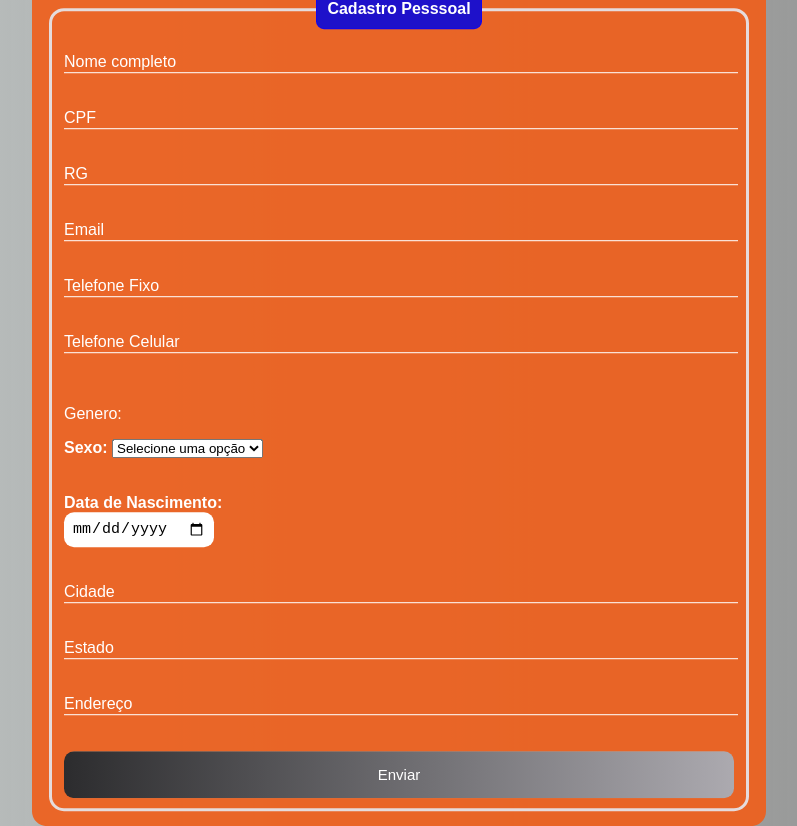
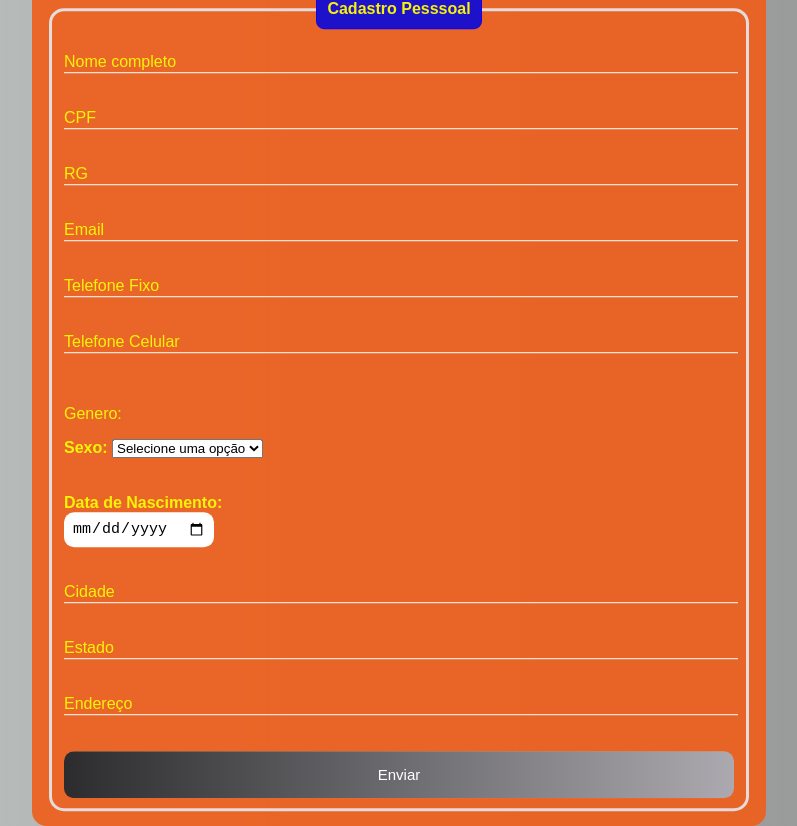
Before and after one commit to Tony100574/Desafio-Cadastro-Pessoal, a plain HTML site: page index.html in a window 1280 px wide. Shown: the whole page, without its empty margins (241-1038 px from the left). Drawn offline with Linux system fonts and the light colour scheme.

Commit message:
atualização cor linha pagina

```diff
--- a/estilo.css
+++ b/estilo.css
@@ -3,7 +3,7 @@ body{
     background-image: linear-gradient(to right, rgba(181, 187, 186, 0.87), rgba(44, 44, 43, 0.521));
 }
 .box{
-    color: white;
+    color: rgb(247, 243, 8);
     position: absolute;
     top: 50%;
     left: 50%;
```
